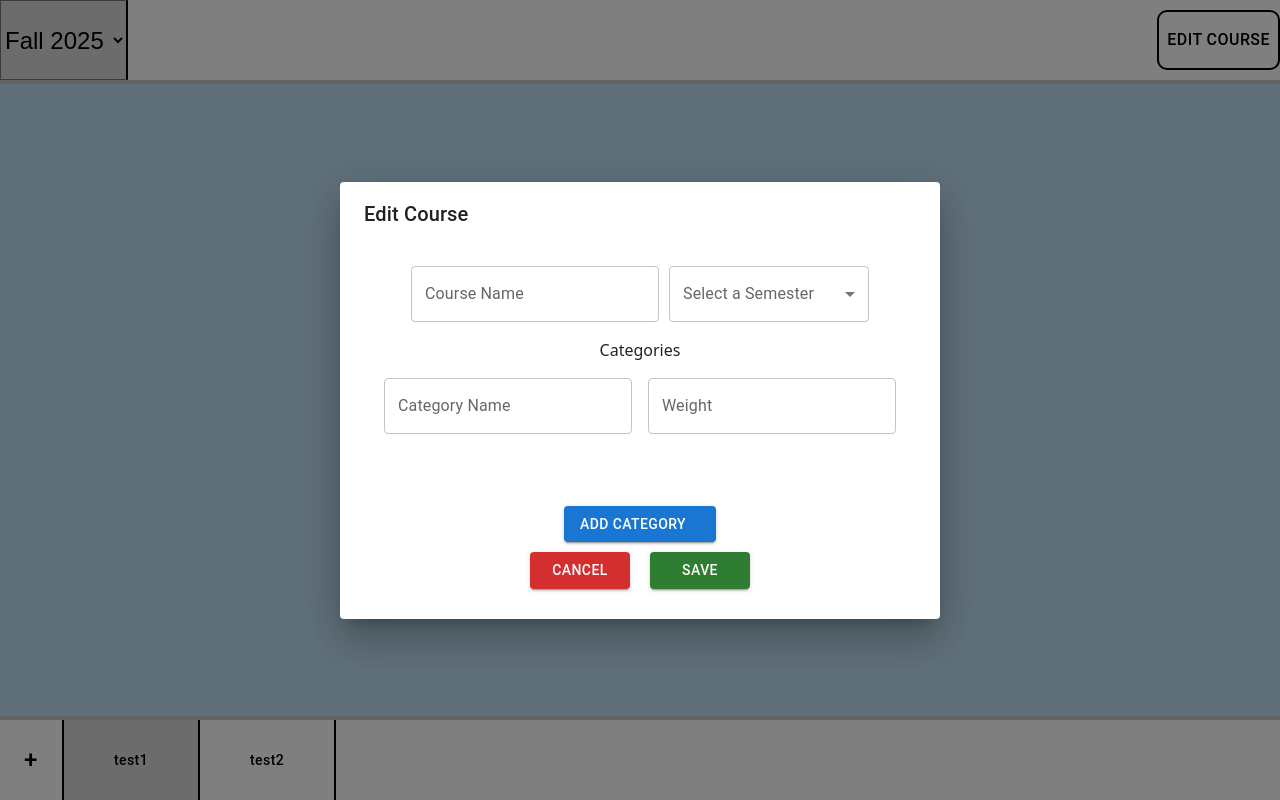
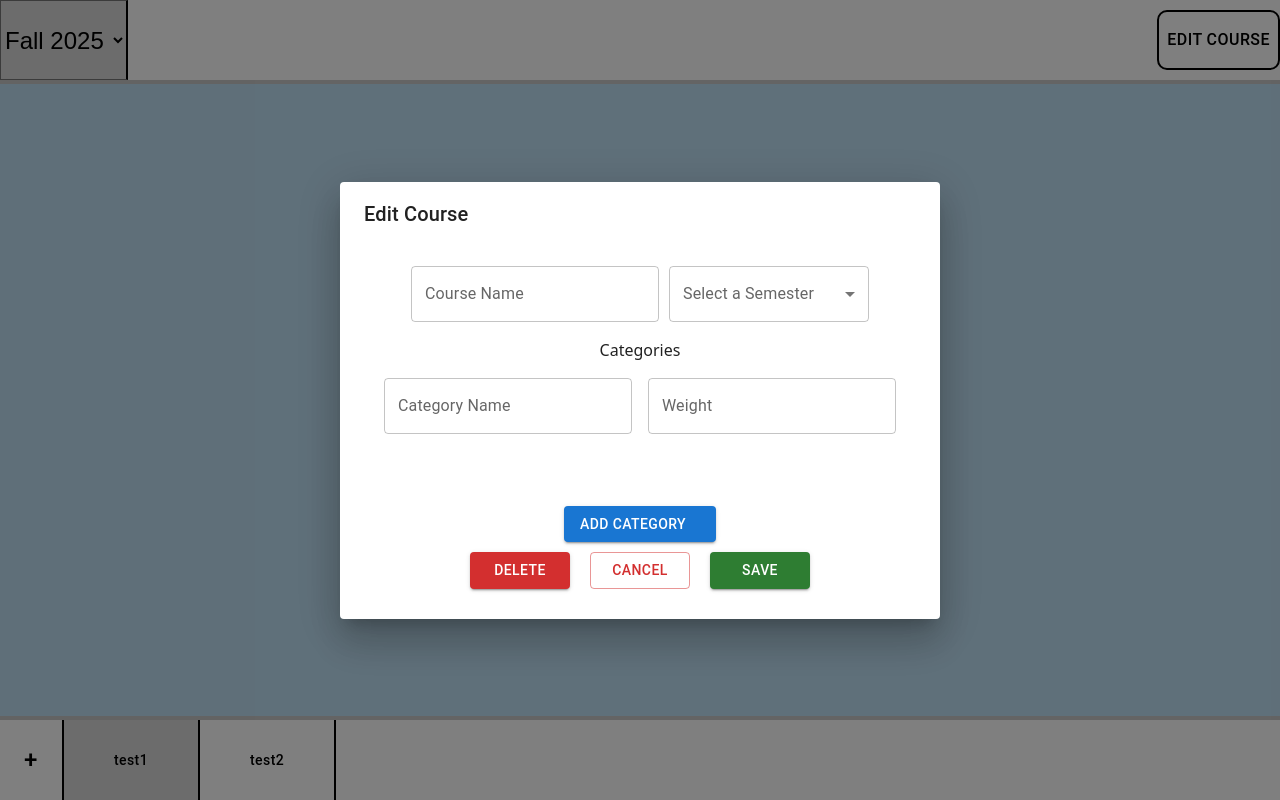
Before and after one commit to kn2117/CECS-448-Project-3-Team-3, a React (Vite) app: page / in a window 1280 px wide. Both pictures are taken after a click on the button "EDIT COURSE". Built offline with nearby package versions, Linux system fonts and the light colour scheme; some icons are missing.

Commit message:
Added a delete button to edit course dialogue
Also made some small formatting fixes

```diff
--- a/src/App.jsx
+++ b/src/App.jsx
@@ -19,12 +19,8 @@ function App() {
 
   const addCourse = function (semester, courseName) {
     setSemesters(prev => {
-      // make a shallow copy of semesters
       const updated = { ...prev };
-
-      // make a shallow copy of the course list
       updated[semester] = [...updated[semester], courseName];
-
       return updated;
     });
   };
--- a/src/CourseManagement.jsx
+++ b/src/CourseManagement.jsx
@@ -122,7 +122,12 @@ function CourseManagement({ open, onClose, edit, semesters, addCourse }) {
                         </Box>
                     </Box>
                     <div className="buttons">
-                        <Button variant="contained" color="error" style={{ minWidth: '100px' }} onClick={onClose}>
+                        {edit && (
+                            <Button variant="contained" color="error" style={{ minWidth: '100px' }} onClick={onClose}>
+                                Delete
+                            </Button>
+                        )}
+                        <Button variant="outlined" color="error" style={{ minWidth: '100px' }} onClick={onClose}>
                             Cancel
                         </Button>
                         <Button variant="contained" color="success" style={{ minWidth: '100px' }} onClick={() => handleSave(semester, courseName)}>
```
